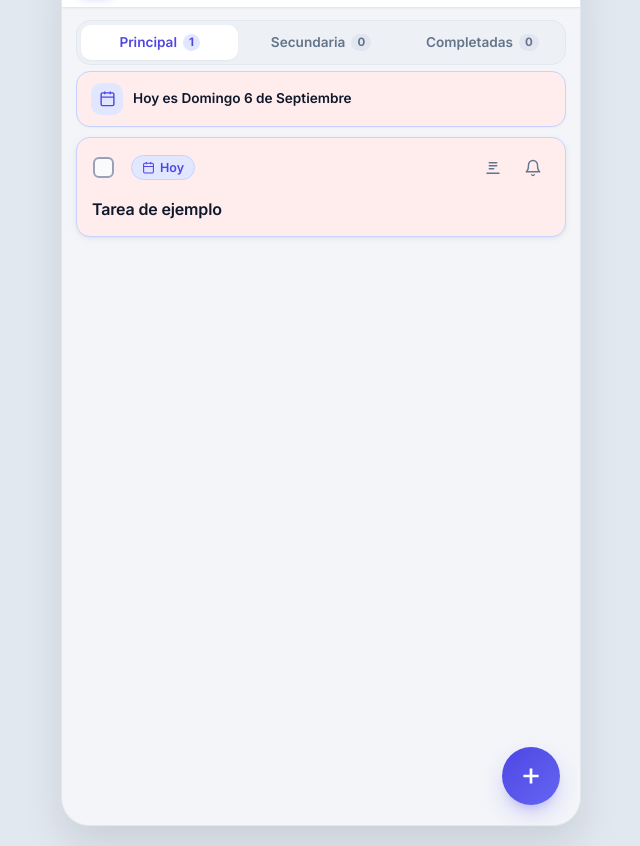
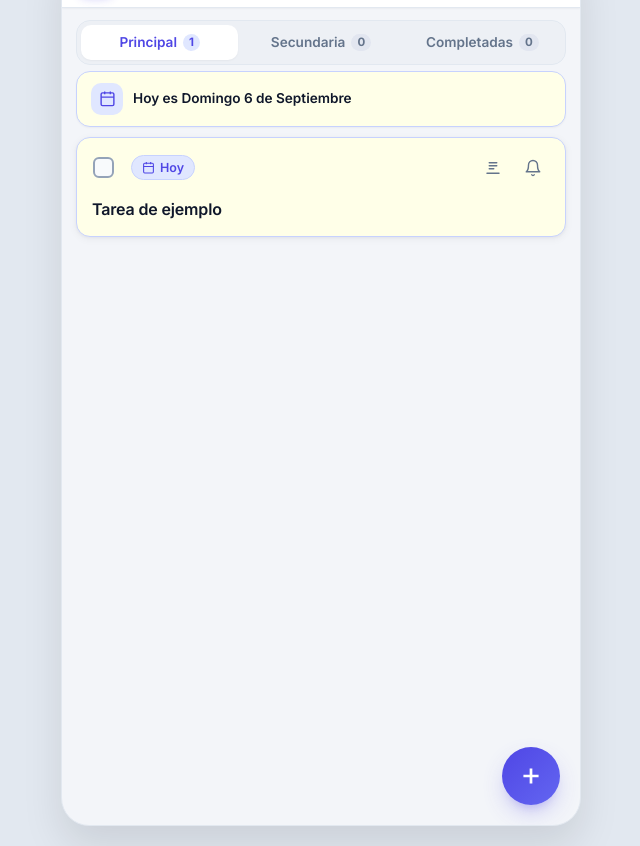
Before and after one commit to wacoss/todopublico, a plain HTML site: page index.html in a window 1280 px wide. Shown: the part 74-920 px from the top of the page, without its empty margins (319-959 px from the left). Drawn offline with Linux system fonts and the light colour scheme.

Commit message:
Update index.html

```diff
--- a/index.html
+++ b/index.html
@@ -26,7 +26,7 @@
       --surface-2-hover: #e2e6f0;
       --check-bg: #f8fafc;
       /*--today-bg: #eef2ff; */
-      --today-bg: #ffeded;
+      --today-bg: #FFFFE8;
       --today-border: #c7d2fe;
       --text: #0f172a;
       --text-secondary: #475569;
```
